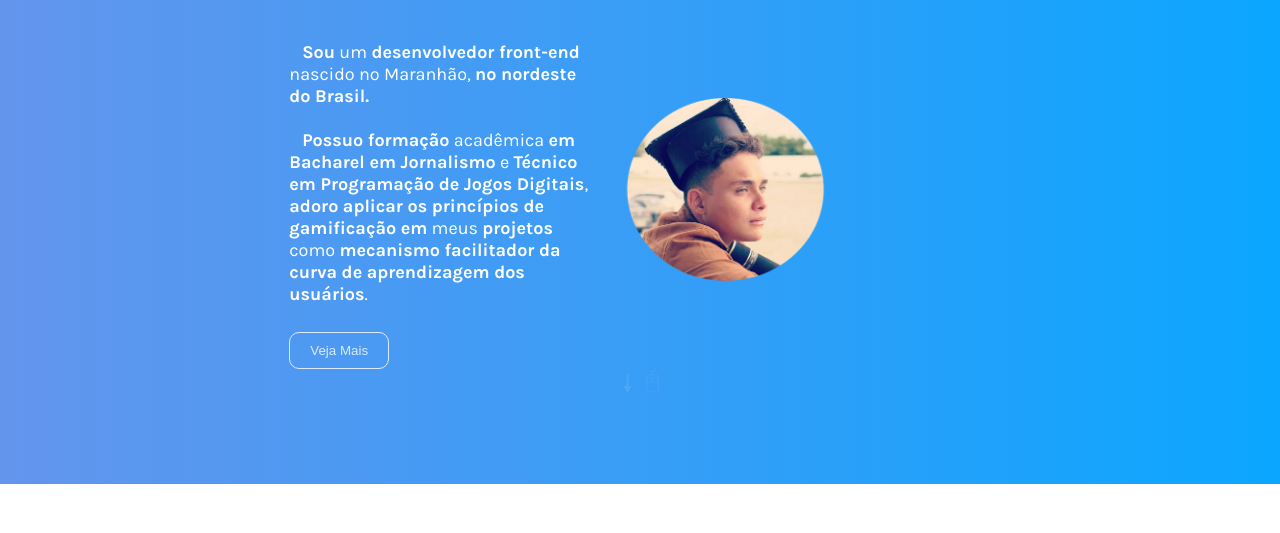
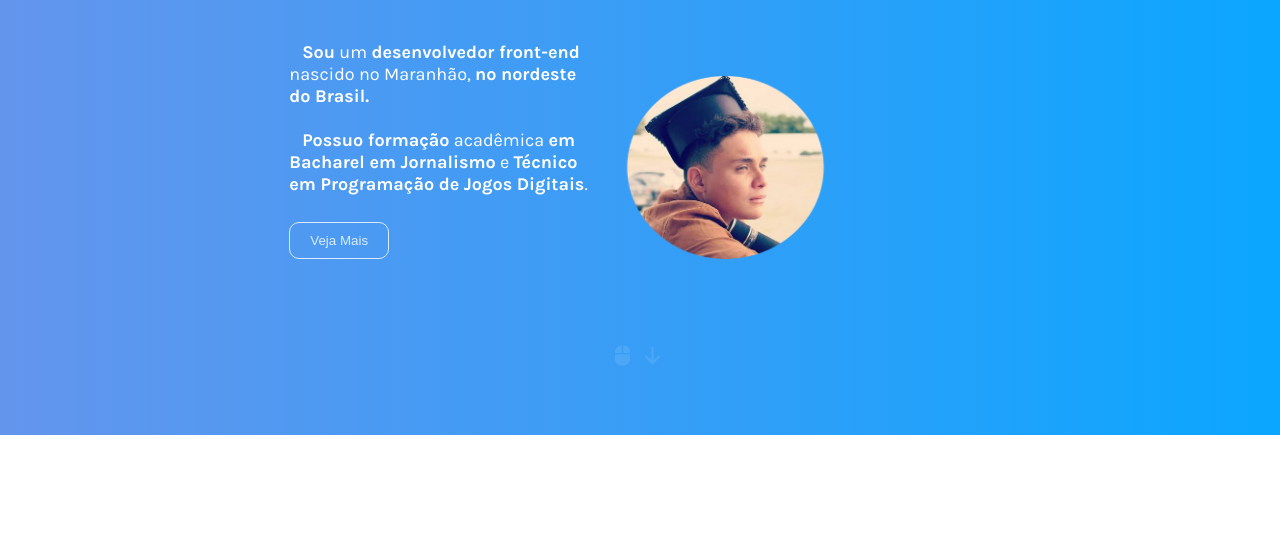
Before and after one commit to Saulo-Ferro-Maciel/profile, a plain HTML site: page index.html in a window 1280 px wide. Shown: the part 176-709 px from the top of the page. Drawn offline with nearby package versions, Linux system fonts and the light colour scheme.

Commit message:
Changes to be committed: 	modified:   css/seta.css 	modified:   index.html

```diff
--- a/css/seta.css
+++ b/css/seta.css
@@ -1,19 +1,23 @@
-.seta {
-    text-align:center;
-    font-size:25px;
-    color:whitesmoke;
-    width:15px;
-    height:50px;
+.seta, .set {
     background:transparent;
     margin:auto;
     float:none;
     opacity:0;
     animation:anima-seta 700ms ease infinite;
+    width:20px;
+    height:30px;
+    margin-top: 50%;
+}
+
+.fa-computer-mouse, .fa-arrow-down {
+    font-size: 20px;
+    text-align:center;
+    color:whitesmoke;
 }
 
 .aviso {
     opacity: 0.9;
-    margin-bottom: 7%; margin-top: -5%;
+    margin-bottom: 6%; margin-top: -5%;
     display: flex;
     justify-content: space-between; /* Espaça os itens igualmente */
     align-items: center; /* Alinha os itens verticalmente ao centro */
--- a/index.html
+++ b/index.html
@@ -62,10 +62,10 @@
     <div class="centralizador body-page" style="margin-top: -2%;">
         <div class="sobre-mim">
             <div class="content" id="content-box">
-                <p> &nbsp;&nbsp; <b>Sou</b> um <b>desenvolvedor front-end</b> nascido no Maranhão, <b>no nordeste do Brasil.</b><br><br>&nbsp;&nbsp; <b>Possuo formação</b> acadêmica <b>em Bacharel em Jornalismo</b> e <b>Técnico em Programação de Jogos Digitais</b>,<b> adoro aplicar os princípios de gamificação em</b> meus <b>projetos</b> como <b>mecanismo facilitador da curva de aprendizagem dos usuários</b>.<br><br></p>
+                <p> &nbsp;&nbsp; <b>Sou</b> um <b>desenvolvedor front-end</b> nascido no Maranhão, <b>no nordeste do Brasil.</b><br><br>&nbsp;&nbsp; <b>Possuo formação</b> acadêmica <b>em Bacharel em Jornalismo</b> e <b>Técnico em Programação de Jogos Digitais</b>. <br><br></p>
                 <div class="more-content">
-                    <p> &nbsp;&nbsp;<b>Adoro</b> pesquisar <b>tecnologias e estratégias de produção</b> para sempre ter habilidades renovadas. Nas hora vagas estudo, especialmente, frameworks Python, escrevo artigos de temáticas distitas ou testo distribuições Linux. <br><br> &nbsp;&nbsp; Conecte-se comigo
-                    </p>
+                    <p> &nbsp;&nbsp;<b>Adoro</b> pesquisar <b>tecnologias e estratégias de produção</b> para sempre ter habilidades renovadas. <br></p>
+                    <p> <br> &nbsp;&nbsp; Nas hora vagas estudo, especialmente, frameworks Python, escrevo artigos de temáticas distitas ou testo distribuições Linux. <br><br> Conecte-se comigo</p>
                     <div class="botoes2">
 
                         <a href="https://www.linkedin.com/in/saulo-ferro-maciel-74b65a1b8/" class="social-button" title="Encontre-me no linkedin" target="_blank">
@@ -85,15 +85,17 @@
                         </a>
                     </div>
                 </div>
-                <button class="vejaMais" onclick="toggleContent('content-box', this)">Veja Mais</button>
+                <button class="vejaMais" onclick="toggleContent('content-box', this)">Veja Mais</button><p><br><br></p>
+                <p><br></p>
             </div>
 
             <img class="photo" src="./img/photo.png" alt="">
         </div>
 
         <div class="aviso">
-            <p class="seta set">&#129047;</p>
-            <p class="seta set">&#128432;</p>
+            <p class="seta set"><i class="fa-solid fa-computer-mouse"></i></p>
+            <p class="seta set"><i class="fa-solid fa-arrow-down"></i></p>
+
         </div>
 
         <div class="body" style="z-index: 3;">
```
